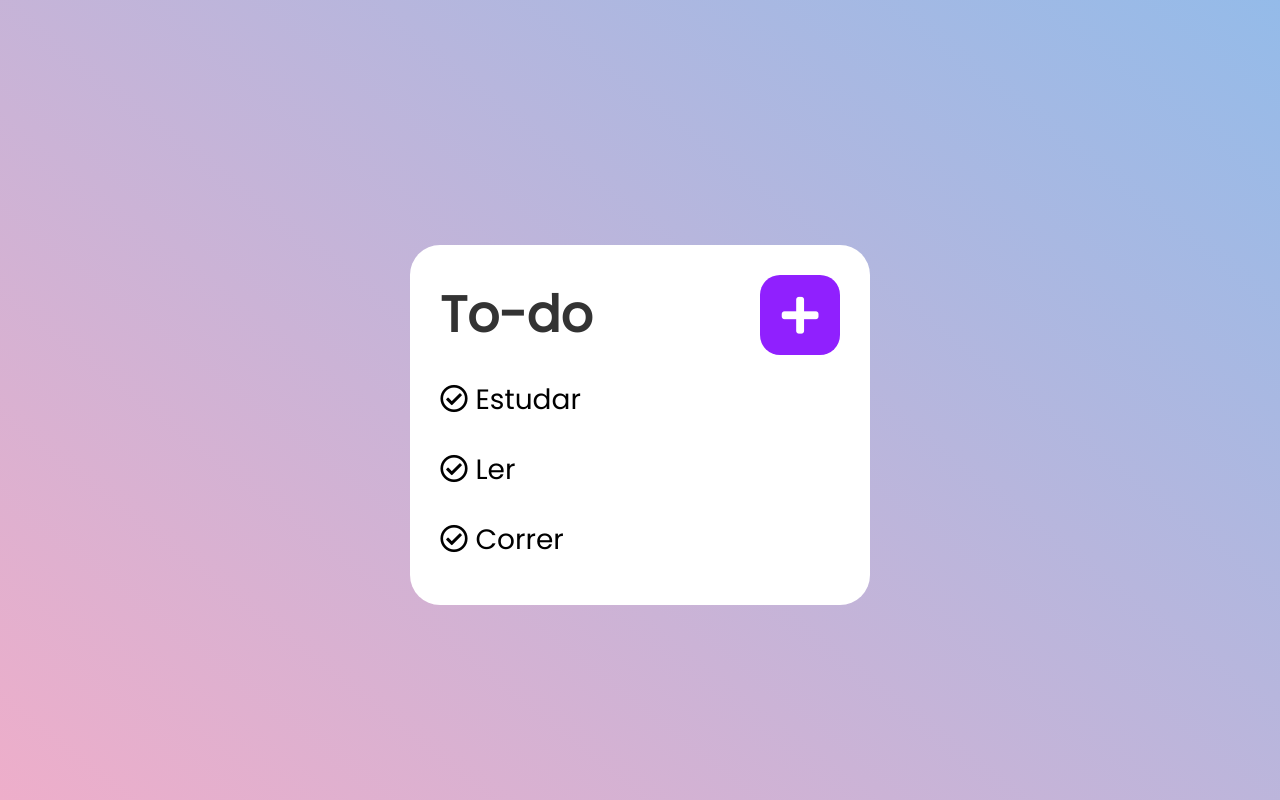
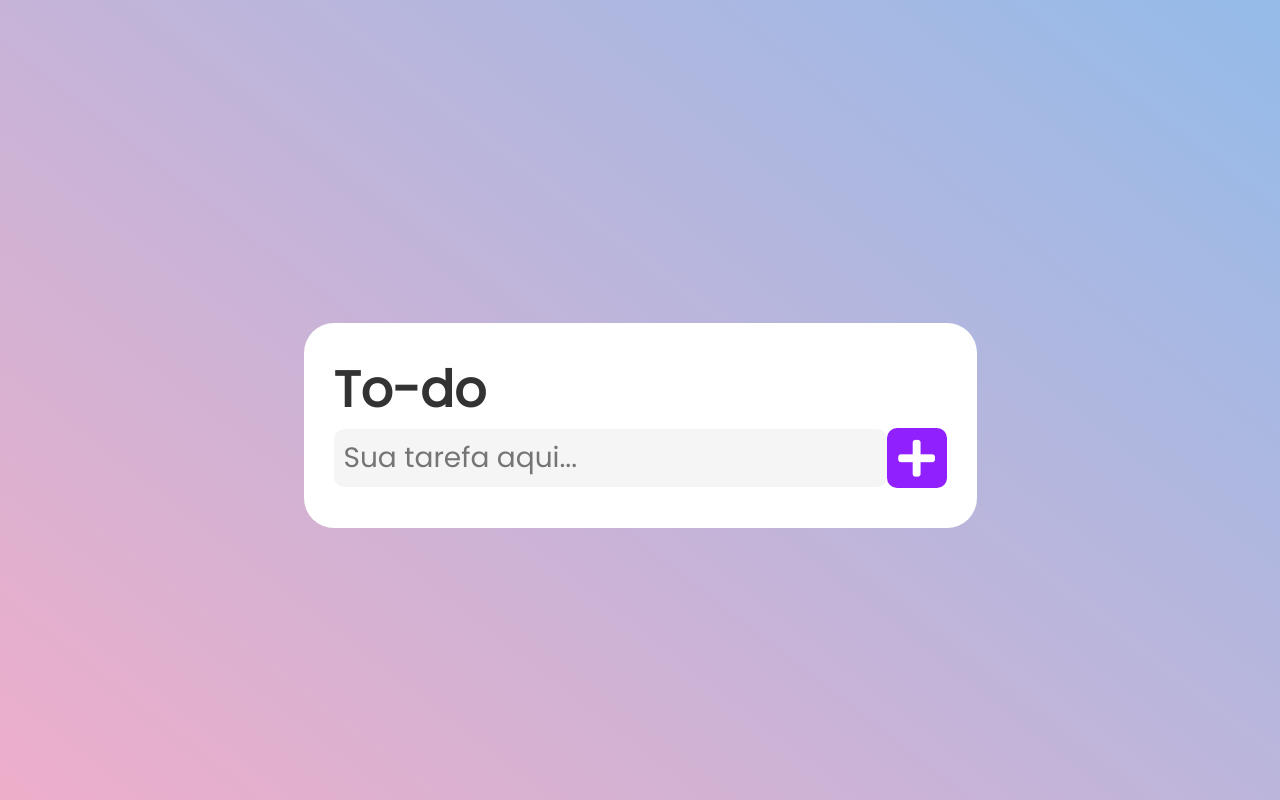
Before and after one commit to brenoangelo/todolist, a React (Create React App) app: page / in a window 1280 px wide. Built offline with nearby package versions, Linux system fonts and the light colour scheme.

Commit message:
Feito a lógica de add,rmv e listar tarefas

```diff
--- a/src/components/layout/BodyTodo.jsx
+++ b/src/components/layout/BodyTodo.jsx
@@ -1,14 +1,74 @@
-import react from 'react'
-import ButtonAdd from './ButtonAdd'
-import Content from './Content'
-export default props => (
-    <div className="todo-container">
-        <div className="header">
+import React, { useState, useEffect } from 'react'
+
+
+export default props => {
+
+    const [tarefas, setTarefas] = useState([])
+    const [text, setText] = useState("")
+
+    function addTarefa(tarefa){
+        const tarefasCopy = Array.from(tarefas)
+        const novaTarefa = {id: tarefas.length, nome: tarefa, concluida: false}
+        tarefasCopy.push(novaTarefa)
+        setTarefas(tarefasCopy)
+        console.log(tarefas)
+        setText("")
+    }
+
+
+    function concluirTarefa(tarefa,index) {
+        const tarefasCopy = Array.from(tarefas)
+        tarefa.concluida === false ?
+            tarefasCopy.splice(index, 1, {...tarefa,concluida:true}) :
+            tarefasCopy.splice(index, 1, {...tarefa,concluida:false})
+        setTarefas(tarefasCopy)
+
+    }
+
+    function removerTarefa(tarefa, index) {
+        const tarefasCopy = Array.from(tarefas)
+        tarefasCopy.splice(index, 1)
+        setTarefas(tarefasCopy)
+    }
+
+
+
+    const listTarefas = tarefas.map((tarefa, index)=>{
+        return (
+            <li key={tarefa.id} className={tarefa.concluida === true ? "concluida" : ""}>
+                <i className="far fa-check-circle"
+                    onClick={() => concluirTarefa(tarefa,index)}></i> <span>{tarefa.nome}</span>
+                <i className="far fa-trash-alt trash"
+                    style={{display: tarefa.concluida === true ?"block" : "none"}}
+                    onClick={() => removerTarefa(index)}></i>
+            </li>
+        )
+    })
+
+
+
+
+    return (
+        <div className="todo-container">
             <h1>To-do</h1>
-            <ButtonAdd />
+            <div className="header">
+
+                <div className="input">
+                    <input type="text" placeholder="Sua tarefa aqui..."
+                        value={text} onChange={e => setText(e.target.value)} />
+                </div>
+
+                <div className="ButtonAdd" onClick={() => addTarefa(text)}>
+                    <i className="fas fa-plus"></i>
+                </div>
+
+            </div>
+
+           <div className="content">
+                <ul>{listTarefas}</ul>
+           </div>
+
+
         </div>
-
-        <Content />
-
-    </div>
-)
+    )
+}
--- a/src/components/layout/ButtonAdd.jsx
+++ /dev/null
@@ -1,11 +0,0 @@
-import React from 'react'
-
-function ButtonAdd (){
-    return (
-        <div className="ButtonAdd">
-            <i class="fas fa-plus"></i>
-        </div>
-    )
-}
-
-export default ButtonAdd
--- a/src/components/layout/Content.jsx
+++ b/src/components/layout/Content.jsx
@@ -1,13 +1,16 @@
 import React from 'react'
 
-export default ()=>{
-    return(
+export default (props) => {
+
+
+    return (
         <div className="content">
+
             <ul>
-                <li><i class="far fa-check-circle"></i> Estudar</li>
-                <li><i class="far fa-check-circle"></i> Ler</li>
-                <li><i class="far fa-check-circle"></i> Correr</li>
+                {props.listaTarefas()}
             </ul>
+
+
         </div>
     )
 }
--- a/src/style/main.css
+++ b/src/style/main.css
@@ -36,6 +36,13 @@ body {
   margin-top: 50px;
 }
 
+.app .todo-container h1 {
+  color: #333;
+  font-weight: bold;
+  text-align: left;
+  font-size: 50px;
+}
+
 .app .todo-container .header {
   display: -webkit-box;
   display: -ms-flexbox;
@@ -50,17 +57,10 @@ body {
   margin-bottom: 10px;
 }
 
-.app .todo-container .header h1 {
-  color: #333;
-  font-weight: bold;
-  text-align: center;
-  font-size: 50px;
-}
-
 .app .todo-container .header .ButtonAdd {
   cursor: pointer;
-  width: 80px;
-  height: 80px;
+  width: 60px;
+  height: 60px;
   display: -webkit-box;
   display: -ms-flexbox;
   display: flex;
@@ -71,24 +71,55 @@ body {
       -ms-flex-pack: center;
           justify-content: center;
   font-size: 42px;
-  border-radius: 20px;
+  border-radius: 10px;
   background-color: #9020FE;
   color: white;
   padding: 20px;
+  border: 2px solid #9020FE;
 }
 
 .app .todo-container .header .ButtonAdd:hover {
   -webkit-transition: 0.2s;
   transition: 0.2s;
-  -webkit-box-shadow: -1px 7px 15px 5px rgba(0, 0, 0, 0.3);
-  box-shadow: -1px 7px 15px 5px rgba(0, 0, 0, 0.3);
+  background-color: white;
+  color: #9020FE;
+}
+
+.app .todo-container .header .input input {
+  font-size: 28px;
+  border: 0;
+  background-color: rgba(220, 220, 220, 0.3);
+  border-radius: 10px;
+  padding-left: 10px;
+  line-height: 58px;
+}
+
+.app .todo-container .header .input input:focus {
+  outline: 0;
+  -webkit-transition: 0.3s;
+  transition: 0.3s;
 }
 
 .app .todo-container .content ul li {
   list-style-type: none;
   font-size: 28px;
-  font-weight: 500;
-  line-height: 70px;
+  -webkit-box-align: center;
+      -ms-flex-align: center;
+          align-items: center;
+  -webkit-box-pack: justify;
+      -ms-flex-pack: justify;
+          justify-content: space-between;
+  display: -webkit-box;
+  display: -ms-flexbox;
+  display: flex;
+  margin: 20px 0;
+}
+
+.app .todo-container .content ul li span {
+  -webkit-box-flex: 1;
+      -ms-flex: 1;
+          flex: 1;
+  margin-left: 10px;
 }
 
 .app .todo-container .content ul li i {
@@ -101,4 +132,17 @@ body {
   -webkit-transform: scale(1.2);
           transform: scale(1.2);
 }
+
+.concluida span {
+  text-decoration: line-through;
+  color: gray;
+}
+
+.concluida i {
+  color: gray;
+}
+
+.concluida i.trash {
+  color: #EF767A;
+}
 /*# sourceMappingURL=main.css.map */
--- a/src/style/main.scss
+++ b/src/style/main.scss
@@ -2,6 +2,8 @@
 @import "utilities";
 
 body{ background: $background-gradient;}
+
+
 
 .app{
     display: flex;
@@ -15,55 +17,85 @@ body{ background: $background-gradient;}
         border-radius: 30px;
         margin-top: 50px;
 
+        h1{
+            color: $preto;
+            font-weight: bold;
+            text-align: left;
+            font-size: 50px;
+
+        }
+
         .header{
             display: flex;
             min-width: 400px;
             justify-content: space-between;
             align-items: center;
             margin-bottom: 10px;
-            h1{
-                color: $preto;
-                font-weight: bold;
-                text-align: center;
-                font-size: 50px;
 
-            }
 
             .ButtonAdd{
                 cursor: pointer;
-                width: 80px;
-                height: 80px;
+                width: 60px;
+                height: 60px;
                 display: flex;
                 align-items: center;
                 justify-content: center;
                 font-size: 42px;
-                border-radius: 20px;
+                border-radius: 10px;
                 background-color: #9020FE;
                 color: white;
                 padding: 20px;
+                border: 2px solid #9020FE;
             }
             .ButtonAdd:hover{
                 transition: 0.2s;
-                -webkit-box-shadow: -1px 7px 15px 5px rgba(0,0,0,0.3);
-                box-shadow: -1px 7px 15px 5px rgba(0,0,0,0.3);
+                background-color: white;
+                color: #9020FE;
+
+            }
+
+            .input input{
+                font-size: 28px;
+                border: 0;
+                background-color: rgba(220,220,220, 0.3);
+                border-radius: 10px;
+                padding-left: 10px;
+                line-height: 58px;
+            }
+            .input input:focus{
+                outline: 0;
+
+
+                transition: 0.3s;
+
             }
         }
 
         .content{
             ul{
+
+
                 li{
 
                     list-style-type: none;
                     font-size: 28px;
-                    font-weight: 500;
-                    line-height: 70px;
+                    align-items: center;
+                    justify-content: space-between;
+                    display: flex;
+                    margin: 20px 0;
+                    span{
+                        flex: 1;
+                        margin-left: 10px;
+                    }
                     i{
                         cursor: pointer;
+
                     }
                     i:hover{
                         transition: 0.3s;
                         transform: scale(1.2);
                     }
+
 
                 }
             }
@@ -72,3 +104,20 @@ body{ background: $background-gradient;}
     }
 
 }
+
+.concluida{
+
+    span{
+        text-decoration: line-through;
+        color: gray;
+    }
+
+    i{
+        color: gray;
+    }
+
+    i.trash{
+        color: #EF767A;
+
+    }
+}
```
Also changed, not shown: src/components/layout/Input.jsx (added, +19 -0 lines), 1 other file (tests, documents, lock files or other folders).
